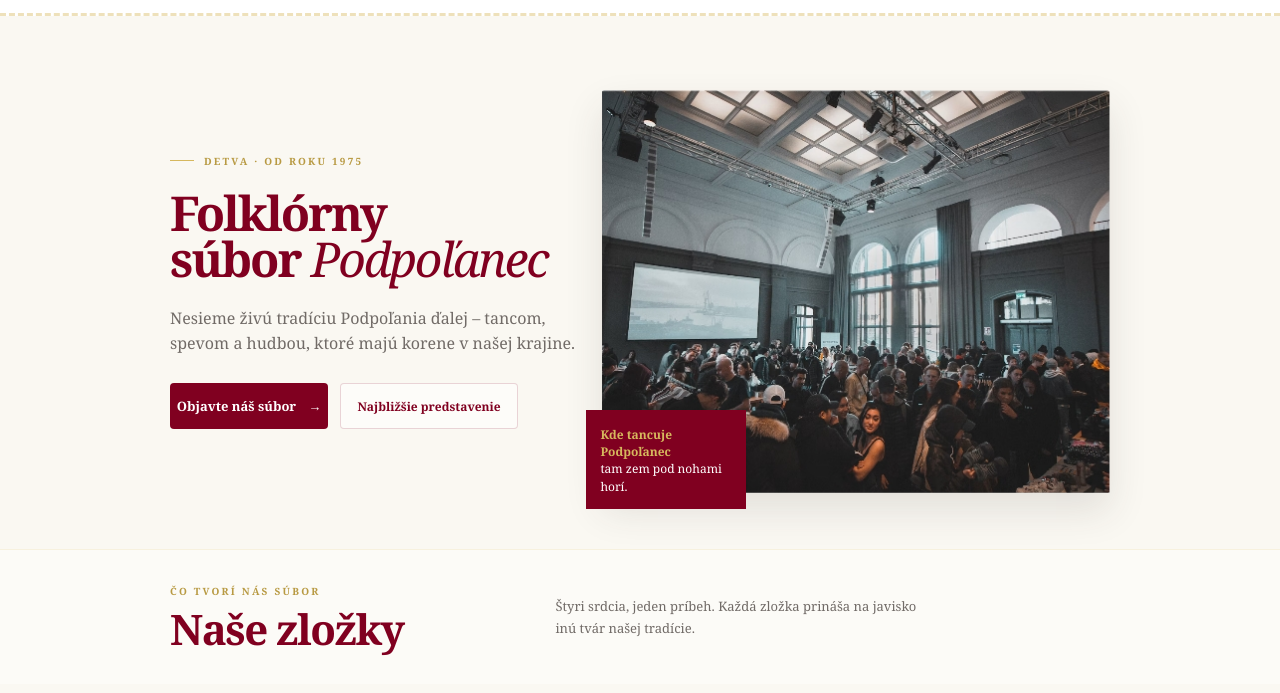
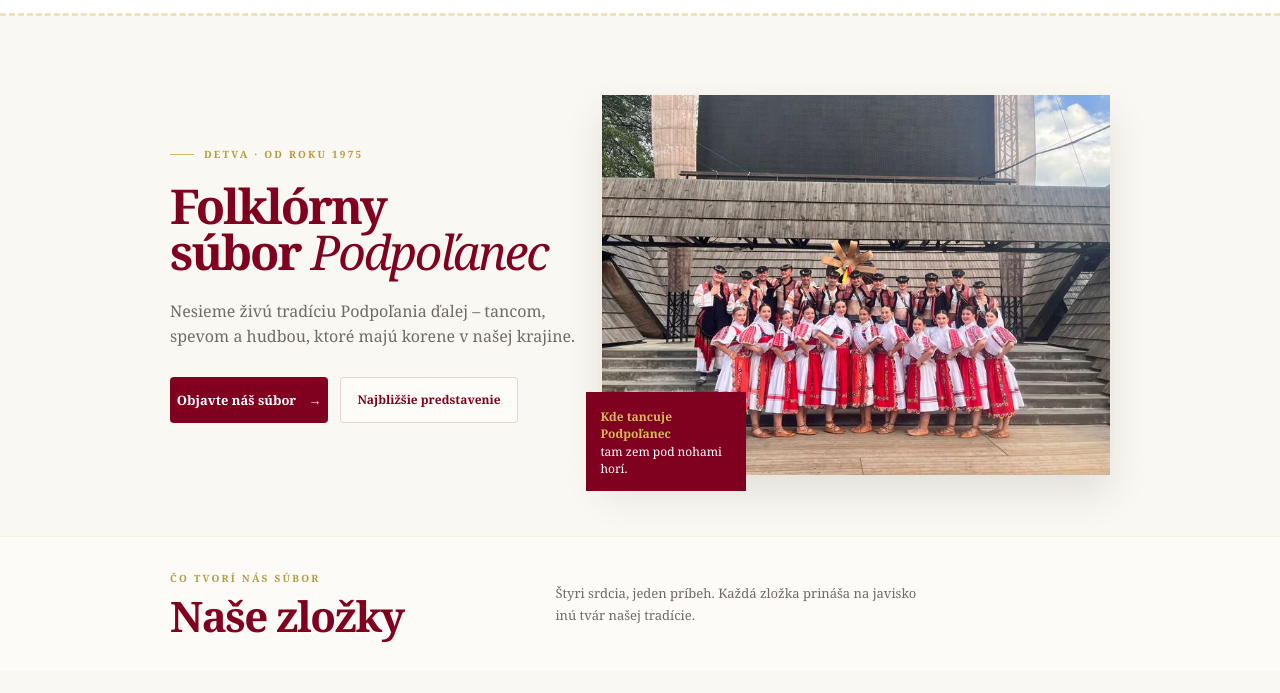
Before and after one commit to purdekova/fs-podpolanec-web, a plain HTML site: page index.html in a window 1280 px wide. Shown: the part 63-756 px from the top of the page. Drawn offline with Linux system fonts and the light colour scheme.

Commit message:
Dokončená stránka domov

```diff
--- a/index.html
+++ b/index.html
@@ -64,7 +64,7 @@
           </div>
 
           <div class="hero-media">
-            <img src="docs/prototyp/domov.png" alt="Folklórne podujatie v zastrešenej sále">
+            <img src="assets/foto%20domov.jpg" alt="Folklórny súbor Podpoľanec na vystúpení">
             <p class="hero-caption"><strong>Kde tancuje Podpoľanec</strong><br>tam zem pod nohami horí.</p>
           </div>
         </div>
--- a/styles.css
+++ b/styles.css
@@ -268,20 +268,16 @@ a {
 .hero-media {
   position: relative;
   width: 100%;
-  aspect-ratio: 510 / 405;
+  aspect-ratio: 4 / 3;
   overflow: visible;
   background: #d7d7d7;
   box-shadow: 0 18px 36px rgba(56, 51, 51, 0.12);
 }
 
 .hero-media img {
-  position: absolute;
-  top: -40.5%;
-  left: -111.8%;
-  width: 228%;
-  max-width: none;
+  display: block;
+  width: 100%;
   height: auto;
-  clip-path: inset(19.8% 7.1% 31.4% 49%);
 }
 
 .hero-caption {
```
Also changed, not shown: assets/foto domov.jpg (added).
